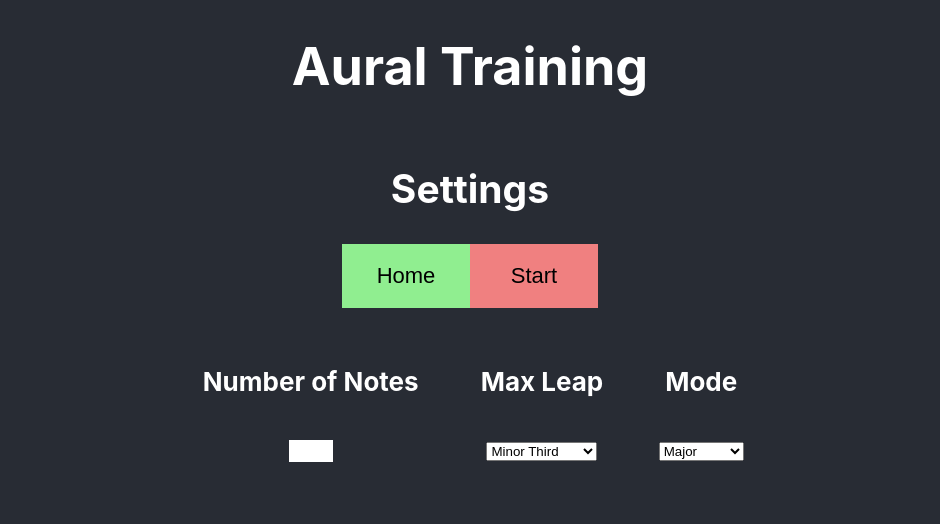
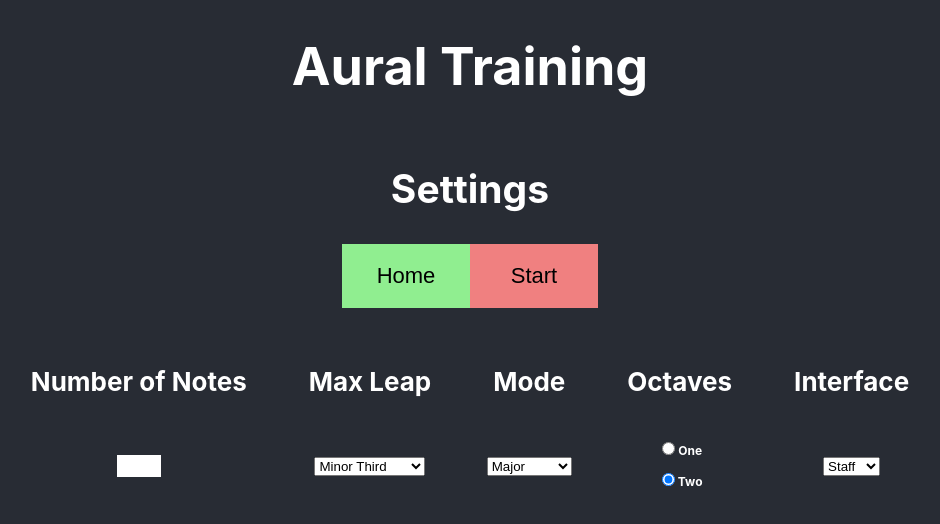
Before and after one commit to OU-HCI-18/aural-skills, a React (Create React App) app: page /settings in a window 1280 px wide. Shown: the top 524 px of the page, without its empty margins (170-1110 px from the left). Built offline with nearby package versions, Linux system fonts and the light colour scheme.

Commit message:
added range and UI widgets

```diff
--- a/package.json
+++ b/package.json
@@ -23,8 +23,8 @@
     "build": "react-scripts build",
     "test": "react-scripts test",
     "eject": "react-scripts eject",
-    "predeploy" : "npm run build",
-    "deploy" : "gh-pages -d build"
+    "predeploy": "npm run build",
+    "deploy": "gh-pages -d build"
   },
   "eslintConfig": {
     "extends": "react-app"
--- a/src/App.css
+++ b/src/App.css
@@ -51,6 +51,11 @@
 
 .Settings-table-cell {
   padding: 30px;
+}
+
+label {
+  font-size: 12px;
+  font-weight:700
 }
 
 .Input-Spinner {
--- a/src/settings.js
+++ b/src/settings.js
@@ -31,6 +31,8 @@ function Settings(props) {
         <th className='Settings-table-cell'>Number of Notes</th>
         <th className='Settings-table-cell'>Max Leap</th>
         <th className='Settings-table-cell'>Mode</th>
+        <th className='Settings-table-cell'>Octaves</th>
+        <th className='Settings-table-cell'>Interface</th>
       </tr>
     </thead>
     <tbody>
@@ -77,6 +79,24 @@ function Settings(props) {
         <option value="chromatic">Chromatic</option>
       </select>
       </th>
+
+      <th>
+        <input type = "radio" id = "one" name = "octaves" value = {1}
+        onChange={(e) => props.setSettings("range", e.target.value)}></input>
+      <label for= "one">One</label><br></br>
+      <input type = "radio" id = "two" name = "octaves" value = {2} checked></input>
+      <label for= "two">Two</label>
+       </th>
+
+      <th>
+      <select
+        defaultValue="staff"
+        onChange={(e) => props.setSettings("staff", e.target.value)}>
+        <option value="staff">Staff</option>
+        <option value="piano">Piano</option>
+
+        </select>
+      </th>
       </tr>
     </tbody>
   </table>
```
Also changed, not shown: 1 other file (tests, documents, lock files or other folders).
